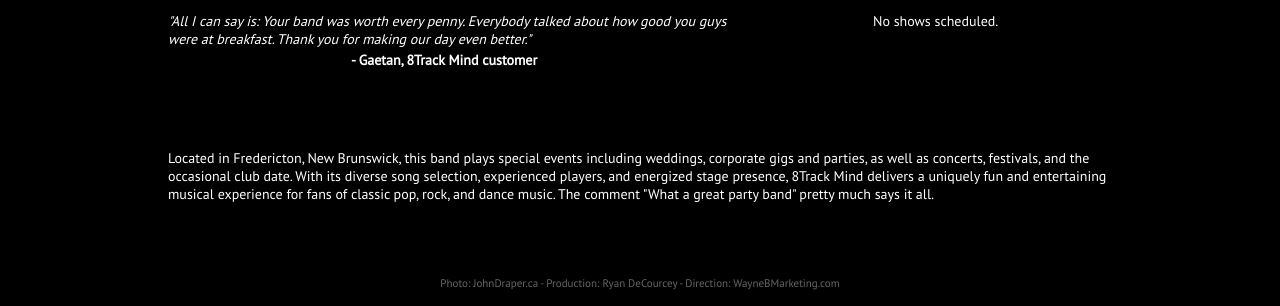
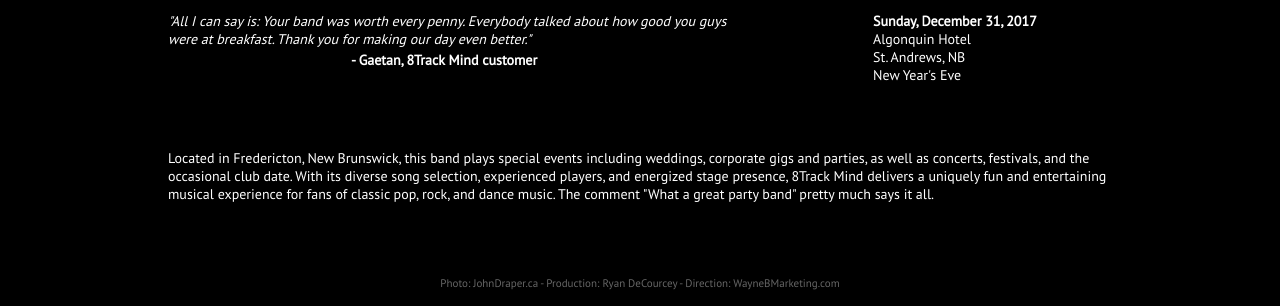
Before and after one commit to jpsona/8trackmind, a plain HTML site: page index.html in a window 1280 px wide. Shown: the part 494-800 px from the top of the page. Drawn offline with Linux system fonts and the light colour scheme.

Commit message:
Added Dolans/NYE

```diff
--- a/index.html
+++ b/index.html
@@ -85,7 +85,7 @@
                     <h3 id="upcomingHeading" class="heading">APPEARING NEXT</h3>
                     <div id="upcoming">
                         <script>
-                            writeUpcomingShows(1);
+                            writeUpcomingShows(3);
                         </script>
 						<br/>
                     </div>
--- a/scripts/shows.js
+++ b/scripts/shows.js
@@ -68,7 +68,10 @@ function addAllShows() {
 	addShow(new Show(2017, 2, 25, "Kingswood", "Fredericton, NB", "Private Function", ""));
 	addShow(new Show(2017, 5, 24, "Fredericton Inn", "Fredericton, NB", "Private Function", ""));
 	addShow(new Show(2017, 6, 9, "Exhibition Grounds", "Fredericton, NB", "Freddy Beach Ribfest", "7:00 PM"));
+	addShow(new Show(2017, 8, 25, "Dolan's Pub", "Fredericton, NB", "Public Performance", "10:30 PM"));
+	addShow(new Show(2017, 8, 26, "Dolan's Pub", "Fredericton, NB", "Public Performance", "10:30 PM"));
 	addShow(new Show(2017, 8, 29, "New Maryland Centre Park", "New Maryland, NB", "Summer Concert Series", "7:00 PM"));
+	addShow(new Show(2017, 12, 31, "Algonquin Hotel", "St. Andrews, NB", "New Year's Eve", ""));
 }
 
 var shows = new Array();
```
